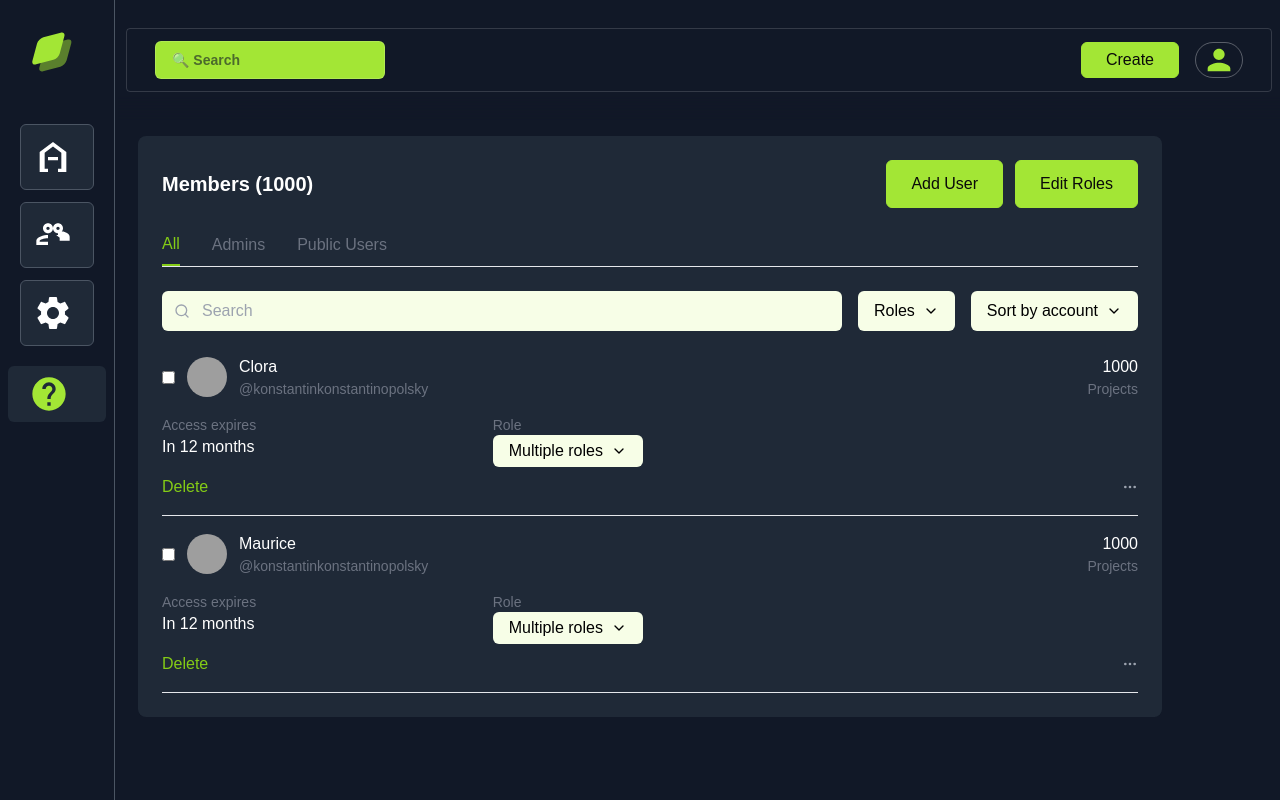
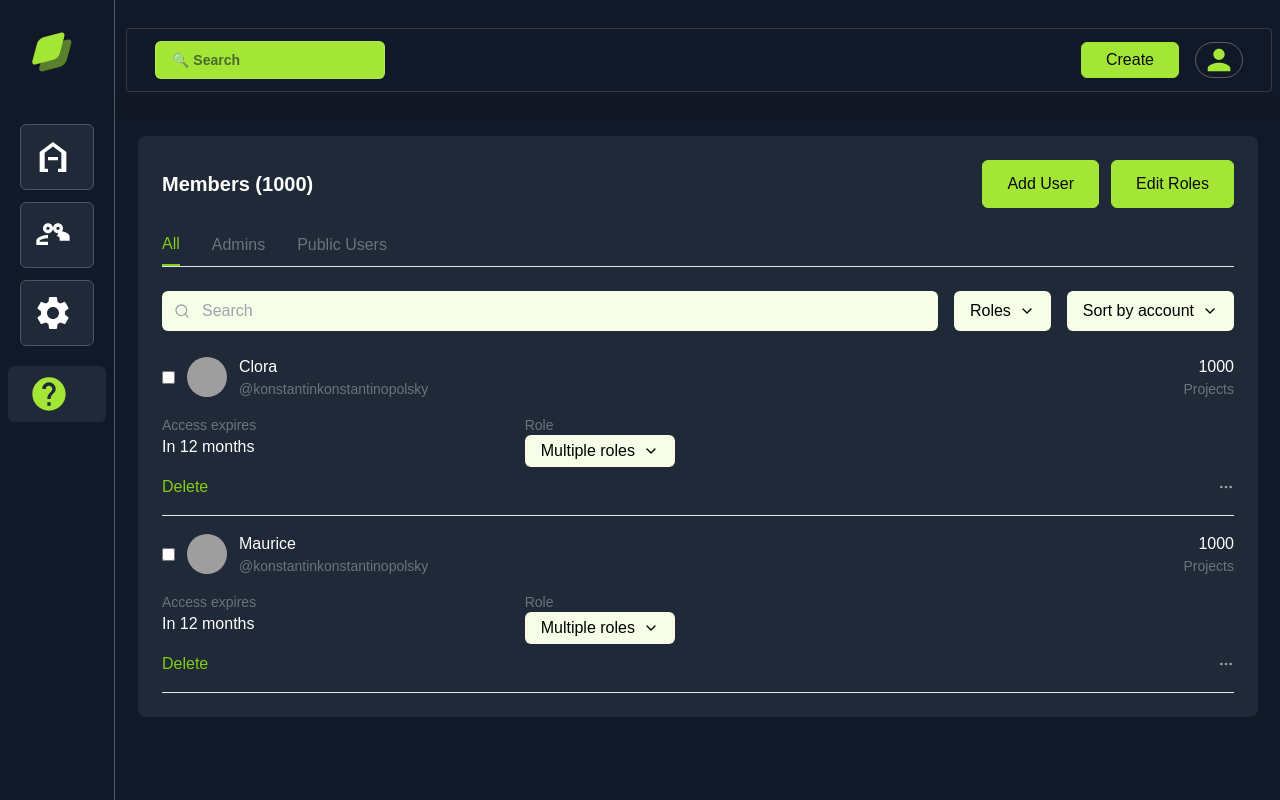
Before and after one commit to saikiran76/RBACsys, a React (Vite) app in the folder Client/vite-project/: page /Users in a window 1280 px wide. Built offline with nearby package versions, Linux system fonts and the light colour scheme; grey boxes are pictures that could not be loaded.

Commit message:
built the user list section

```diff
--- a/Client/vite-project/src/components/MemberList.tsx
+++ b/Client/vite-project/src/components/MemberList.tsx
@@ -39,7 +39,7 @@ const MemberList: React.FC = () => {
   ];
 
   return (
-    <div className="bg-gray-800 backdrop-blur-md rounded-lg p-6 min-w-[64rem] mx-3 ml-8">
+    <div className="bg-gray-800 backdrop-blur-md rounded-lg p-6 sm:min-w-[24rem] md:min-w-[40rem] lg:min-w-[55rem] xl:min-w-[70rem] mx-3 ml-8">
       <div className="flex items-center justify-between mb-6">
         <div className="flex items-center space-x-2">
           <h1 className="text-xl font-semibold text-white">Members (1000)</h1>
@@ -61,7 +61,7 @@ const MemberList: React.FC = () => {
         </button>
         <button
           className={`pb-2 ${
-            activeTab === 'members' ? 'border-b-2 border-lime-500 text-lime-500' : 'text-gray-500'
+            activeTab === 'admins' ? 'border-b-2 border-lime-500 text-lime-500' : 'text-gray-500'
           }`}
           onClick={() => setActiveTab('admins')}
         >
@@ -69,7 +69,7 @@ const MemberList: React.FC = () => {
         </button>
         <button
           className={`pb-2 ${
-            activeTab === 'groups' ? 'border-b-2 border-lime-500 text-lime-500' : 'text-gray-500'
+            activeTab === 'users' ? 'border-b-2 border-lime-500 text-lime-500' : 'text-gray-500'
           }`}
           onClick={() => setActiveTab('users')}
         >
```
